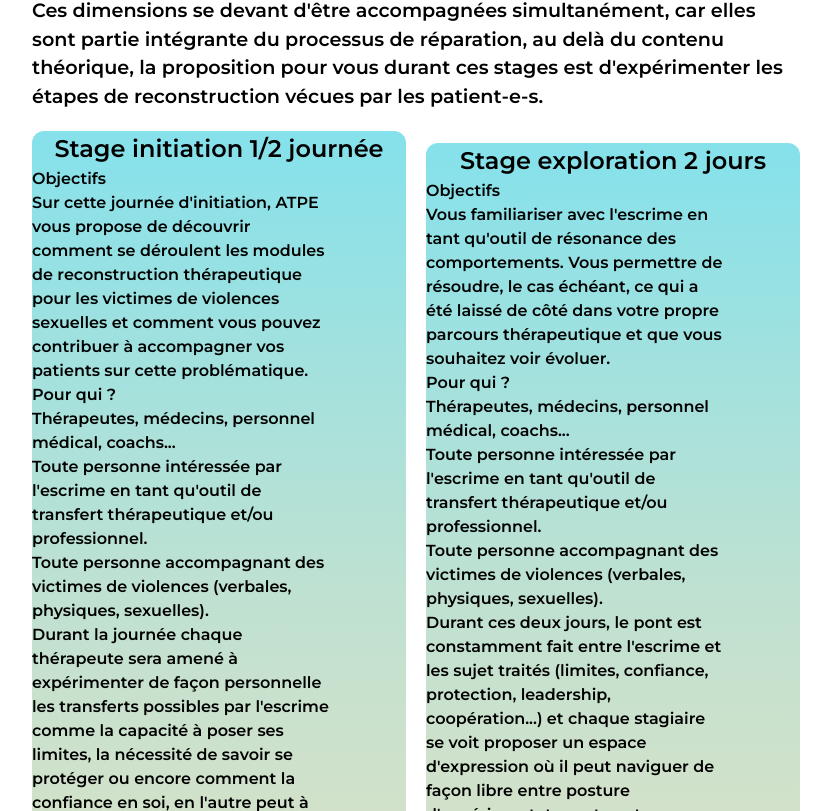
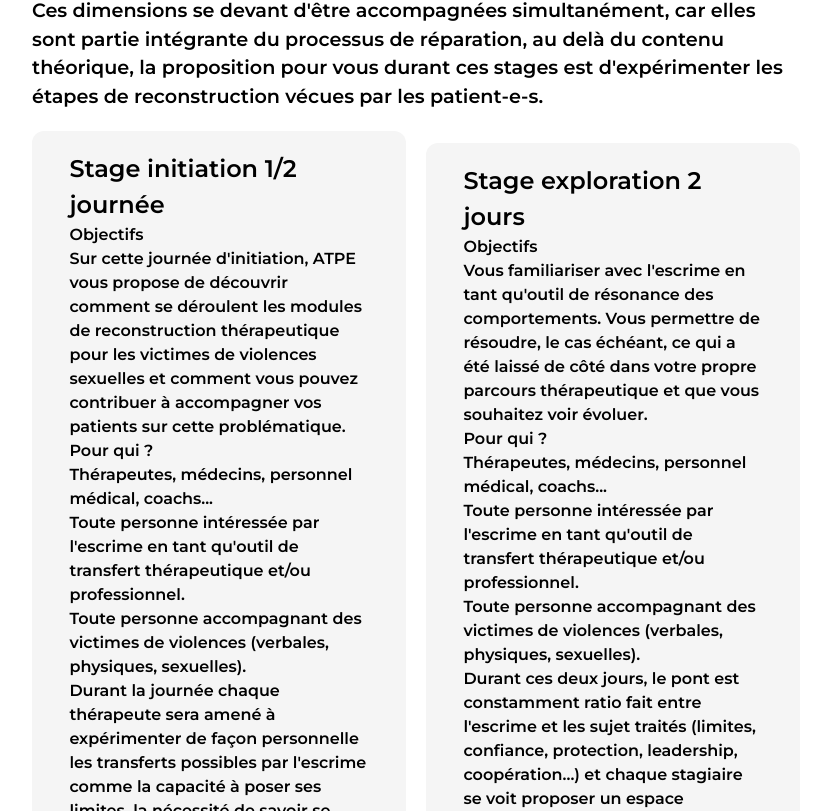
Before and after one commit to Matsuel/ATPE, a Next.js app: page /professionnels in a window 1280 px wide. Shown: the part 1729-2540 px from the top of the page, without its empty margins (224-1055 px from the left). Built offline with nearby package versions, Linux system fonts and the light colour scheme.

Commit message:
add 2 programmes

```diff
--- a/src/pages/professionnels.tsx
+++ b/src/pages/professionnels.tsx
@@ -3,6 +3,7 @@ import styles from '@/styles/Professionnels.module.scss';
 import NavBar from '@/Components/Navbar';
 import Image2 from '@/assets/equipement.jpg';
 import Image from 'next/image';
+import Footer from '@/Components/Footer';
 
 interface ProfessionnelsProps {
 
@@ -85,7 +86,7 @@ const Programmes: ProfessionnelProgramme[] = [
             "Toute personne intéressée par l'escrime en tant qu'outil de transfert thérapeutique et/ou professionnel.",
             "Toute personne accompagnant des victimes de violences (verbales, physiques, sexuelles)."
         ],
-        speech: "Durant ces deux jours, le pont est constamment fait entre l'escrime et les sujet traités (limites, confiance, protection, leadership, coopération...) et chaque stagiaire se voit proposer un espace d'expression où il peut naviguer de façon libre entre posture d'expérimentateur et posture réflexive.",
+        speech: "Durant ces deux jours, le pont est constamment ratio fait entre l'escrime et les sujet traités (limites, confiance, protection, leadership, coopération...) et chaque stagiaire se voit proposer un espace d'expression où il peut naviguer de façon libre entre posture d'expérimentateur et posture réflexive.",
         programme: "Programme",
         programmes: [
             "Echauffement, maniement du sabre",
--- a/src/styles/Professionnels.module.scss
+++ b/src/styles/Professionnels.module.scss
@@ -139,16 +139,21 @@
             .ProfessionnelsProgramme_Card {
                 width: 100%;
                 height:auto;
-                background: linear-gradient(to bottom, #85e1eb, #bfe1d1, #e7e2c2);
+                background-color: #f5f5f5;
                 border-radius: 12px;
+                display: flex;
+                flex-direction: column;
+                align-items: center;
             }
 
             .ProfessionnelsProgramme_CardTitle {
+                width: 80%;
                 color: #000;
                 font-family: 'Montserrat', sans-serif;
                 font-weight: 600;
                 font-size: 1.5rem;
-                text-align: center;
+                text-align: start;
+                margin-top: 20px;
             }
 
             .ProfessionnelsProgramme_Text {
```
